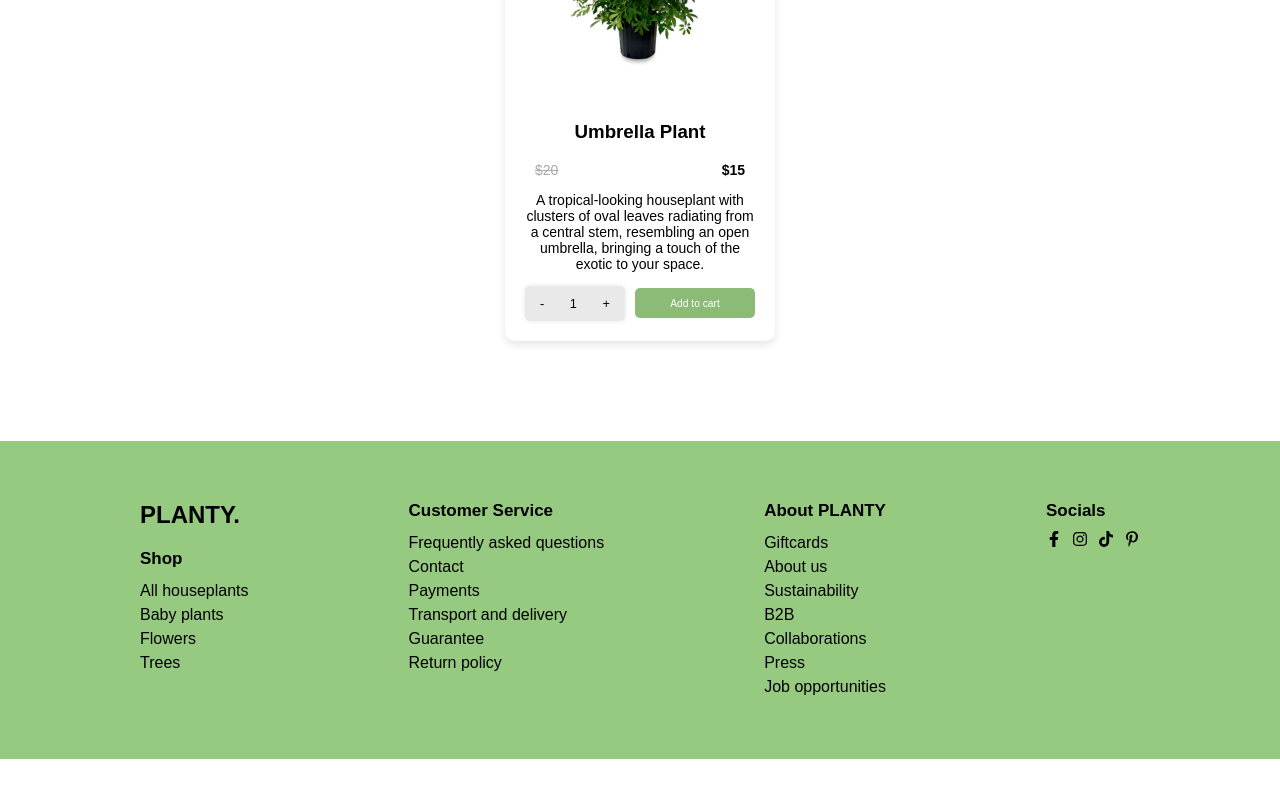
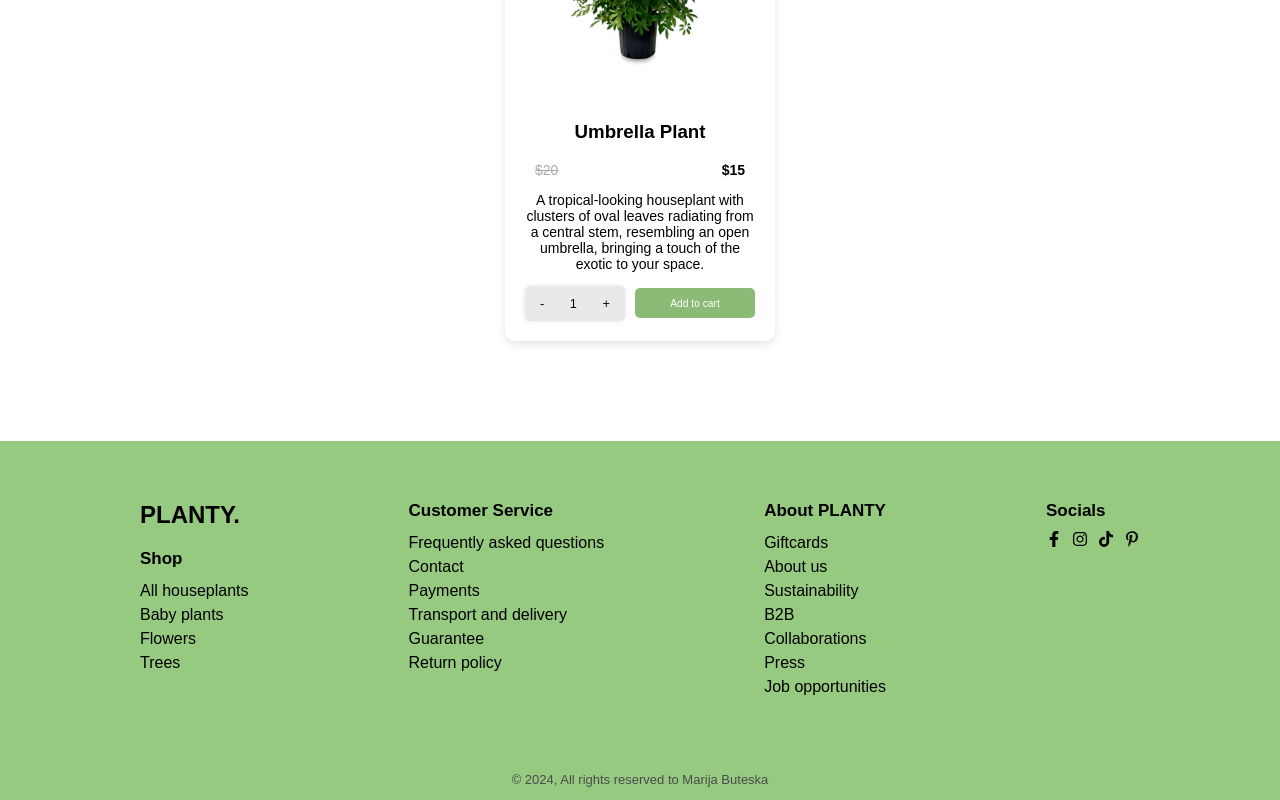
Before and after one commit to MarijaBute/planty-app, a React (Create React App) app: page /shop in a window 1280 px wide. Shown: the part 2591-3391 px from the top of the page. Before the commit the page ends 3350 px from the top, so only its background shows below. Built offline with nearby package versions, Linux system fonts and the light colour scheme.

Commit message:
copyright added

```diff
--- a/src/components/Footer/Footer.jsx
+++ b/src/components/Footer/Footer.jsx
@@ -50,6 +50,9 @@ export default function Footer() {
                     </ul>
                 </div>
             </div>
+            <div className="copyright">
+                <p>© 2024, All rights reserved to Marija Buteska</p>
+            </div>
         </footer>
         </>
     )
--- a/src/components/Footer/footer.css
+++ b/src/components/Footer/footer.css
@@ -1,5 +1,4 @@
 .site-footer{
-    padding: 60px;
     margin-top: 60px;
     background-color: #96ca80;
 }
@@ -8,6 +7,7 @@
     display: flex;
     justify-content: space-around;
     align-items: flex-start;
+    padding: 60px;
 }
 
 .footer-logo{
@@ -46,3 +46,14 @@
 .social-links li:hover{
     color: #fff;
 }
+
+.copyright{
+    display: flex;
+    justify-content: center;
+    align-items: center;
+}
+
+.copyright p{
+    font-size: 13px;
+    color: rgb(75, 75, 75);
+}
```
